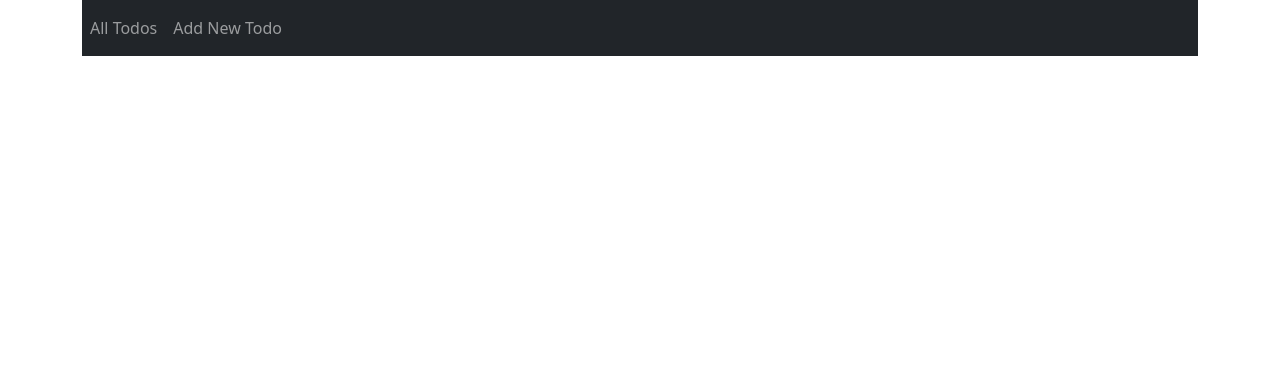
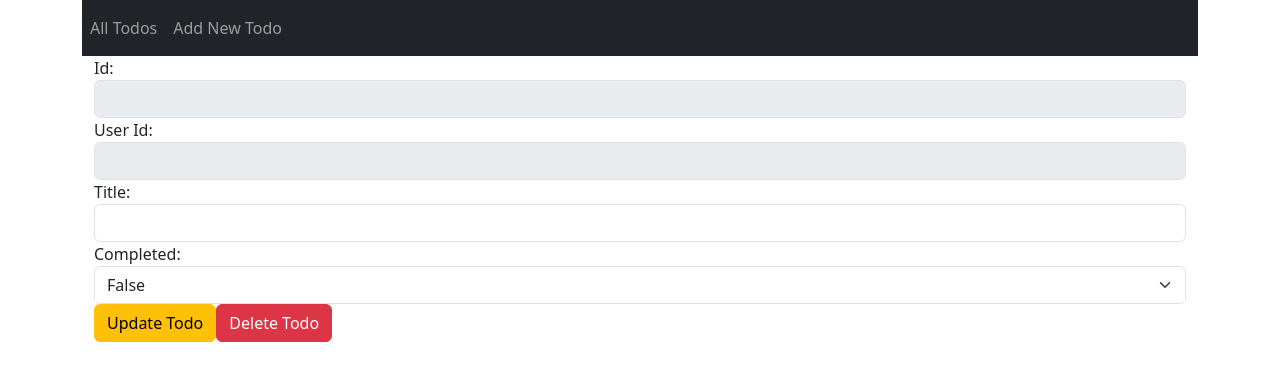
Before and after one commit to pallavi-jtrainer/react_training_aug, a React (Create React App) app: page /todos/1 in a window 1280 px wide. Shown: the top 380 px of the page. Built offline with nearby package versions, Linux system fonts and the light colour scheme; no server answers.

Commit message:
completed the update and delete.

```diff
--- a/package.json
+++ b/package.json
@@ -8,8 +8,10 @@
     "@testing-library/user-event": "^13.5.0",
     "axios": "^1.7.3",
     "bootstrap": "^5.3.3",
+    "history": "^5.3.0",
     "react": "^18.3.1",
     "react-dom": "^18.3.1",
+    "react-router": "^6.26.0",
     "react-router-dom": "^6.26.0",
     "react-scripts": "5.0.1",
     "web-vitals": "^2.1.4"
--- a/src/App.js
+++ b/src/App.js
@@ -3,8 +3,10 @@ import './App.css';
 import AddTodo from './components/AddTodo';
 import TodoList from './components/TodoList';
 import { BrowserRouter as Router, Routes, Route, Link } from 'react-router-dom';
+import UpdateTodo from './components/UpdateTodo';
 
 function App() {
+
   return (
     <div className="container">
       {/* <header className="App-header">
@@ -19,12 +21,17 @@ function App() {
             <li className='nav-item'>
               <Link to='/add' className='nav-link'>Add New Todo</Link>
             </li>
+            {/* <li className='nav-link'>
+              <Link to='/todos/1' className='nav-link'>Update Todo</Link>
+            </li> */}
           </div>
         </nav>
         <div className='container'>
           <Routes>
             <Route path="/" element={<TodoList />}></Route>
+            <Route path="/todos" element={<TodoList />}></Route>
             <Route path='/add' element={<AddTodo />} />
+            <Route path='/todos/:id' element={<UpdateTodo />}/>
           </Routes>
         </div>
       </Router>
--- a/src/components/TodoList.jsx
+++ b/src/components/TodoList.jsx
@@ -1,8 +1,11 @@
 import { Component } from "react"
 import todoService from "../services/todo-service";
+import withRouter from "../withRouter";
+import { Link } from "react-router-dom";
+import { createHashHistory } from 'history'
 
-export default class TodoList extends Component {
 
+class TodoList extends Component {
     constructor(props) {
         super(props);
 
@@ -12,8 +15,11 @@ export default class TodoList extends Component {
             currentIndex: -1
         }
 
+        this.history = createHashHistory();
+
         this.retreiveTodos = this.retreiveTodos.bind(this);
-        this.deleteTodo = this.deleteTodo.bind(this);
+        // this.deleteTodo = this.deleteTodo.bind(this);
+        this.updateTodo = this.updateTodo.bind(this);
     }
 
     componentDidMount() {
@@ -32,11 +38,17 @@ export default class TodoList extends Component {
 
     }
 
-    deleteTodo = (id) => {
-        todoService.deleteTodo(id)
-        .then(response => {
-            console.log(response.data);
-        }).catch(error => {console.log(error);});
+    // deleteTodo = (id) => {
+    //     // console.log('delete method')
+    //     // todoService.deleteTodo(id)
+    //     // .then(response => {
+    //     //     console.log(response.data);
+    //     // }).catch(error => {console.log(error);});
+    // }
+
+    updateTodo = (id) => {
+        // this.props.history.push("/todos/" + id);
+        this.history.push("/todos/" + id);
     }
 
     render() {
@@ -50,8 +62,7 @@ export default class TodoList extends Component {
                                 <th>Id</th>
                                 <th>Title</th>
                                 <th>Completed</th>
-                                <th>Edit</th>
-                                <th>Delete</th>
+                                <th>View Details</th>
                             </tr>
 
                         </thead>
@@ -61,16 +72,20 @@ export default class TodoList extends Component {
                                     <td>{item.userId}</td>
                                     <td>{item.id}</td>
                                     <td>{item.title}</td>
-                                    <td>{item.completed}</td>
+                                    <td>{item.completed + " "}</td>
                                     <td>
-                                        <button className="btn btn-warning">
-                                            Edit Todo
-                                        </button>
+                                        <Link to={'/todos/' + item.id}>
+                                            <button className="btn btn-warning"
+                                            onClick={this.updateTodo(item.id)}>
+                                                View Details
+                                            </button>
+                                        </Link>
                                     </td>
-                                    <td>
+                                    {/* <td>
                                         <button className="btn btn-danger"
-                                        onClick={this.deleteTodo(item.id)}>Delete Todo</button>
-                                    </td>
+                                        // onClick={this.deleteTodo(item.id)}>
+                                        >Delete Todo</button>
+                                    </td> */}
                                 </tr>
                             )) : null}
                         </tbody>
@@ -80,3 +95,5 @@ export default class TodoList extends Component {
         )
     }
 }
+
+export default withRouter(TodoList);
--- a/src/components/UpdateTodo.jsx
+++ b/src/components/UpdateTodo.jsx
@@ -1,5 +1,161 @@
 import { Component } from "react";
+import withRouter from "../withRouter";
+import { Link } from "react-router-dom";
+import todoService from "../services/todo-service";
 
-export default class UpdateTodo extends Component {
+class UpdateTodo extends Component {
 
+    constructor(props) {
+        super(props);
+
+        this.state = {
+            id: null,
+            userId: null,
+            title: "",
+            completed: false,
+            updated: false
+        }
+        this.getCurrentTodo = this.getCurrentTodo.bind(this);
+        this.onChangeTitle = this.onChangeTitle.bind(this);
+        this.onChangeCompleted = this.onChangeCompleted.bind(this);
+        this.updateCurrentTodo = this.updateCurrentTodo.bind(this);
+        this.deleteCurrentTodo = this.deleteCurrentTodo.bind(this);
+    }
+
+    componentDidMount() {
+        this.getCurrentTodo();
+    }
+
+    getCurrentTodo() {
+        const id = this.props.params.id;
+        todoService.getTodo(id)
+            .then((response) => {
+                this.setState({
+                    id: response.data.id,
+                    userId: response.data.userId,
+                    title: response.data.title,
+                    completed: response.data.completed
+                })
+            }).catch((error) => {
+                console.log(error);
+            })
+    }
+    onChangeTitle = (e) => {
+        this.setState({ title: e.target.value });
+    }
+
+    onChangeCompleted = (e) => {
+        this.setState({ completed: e.target.value })
+    }
+
+    updateCurrentTodo() {
+        var data = {
+            id: this.state.id,
+            userId: this.state.userId,
+            title: this.state.title,
+            completed: this.state.completed
+        }
+
+        todoService.updateTodo(this.state.id, data)
+        .then((response) => {
+            this.setState({
+                id: response.data.id,
+                userId: response.data.userId,
+                title: response.data.title,
+                completed: response.data.completed,
+
+                updated: true
+            });
+            console.log(response.data);
+
+        }).catch((error) => {
+            console.log(error)
+        })
+    }
+
+    deleteCurrentTodo() {
+        todoService.deleteTodo(this.state.id)
+        .then((response) => {
+            console.log(response.data);
+        }).catch((error) => {
+            console.log(error);
+        })
+    }
+
+    render() {
+        return (
+            // <div>
+            //     <h3>Id: {this.props.params.id}</h3>
+            // </div>
+
+            <div>
+                <div>
+                    {
+                        this.state.updated ? (
+                            <div>
+                                <h4>Todo Updated Successfully</h4>
+                                <Link to={"/todos"}>
+                                    <button className="btn btn-success">Todos List</button>
+                                </Link>
+
+                            </div>
+                        ) : (
+                            <div>
+                                <div className="form-group">
+                                    <label htmlFor="id">Id: </label>
+                                    <input type="number" className="form-control"
+                                        id="id" name="id"
+                                        required
+                                        value={this.state.id}
+                                        onChange={this.onChangeId}
+                                        disabled/>
+                                </div>
+                                <div className="form-group">
+                                    <label htmlFor="userId">User Id: </label>
+                                    <input type="number" className="form-control"
+                                        id="userId" name="userId"
+                                        required
+                                        value={this.state.userId}
+                                        onChange={this.onChangeUserId}
+                                        disabled/>
+                                </div>
+                                <div className="form-group">
+                                    <label htmlFor="title">Title: </label>
+                                    <input type="text" className="form-control"
+                                        id="title" name="title"
+                                        required
+                                        value={this.state.title}
+                                        onChange={this.onChangeTitle} />
+                                </div>
+                                <div className="form-group">
+                                    <label htmlFor="id">Completed: </label>
+                                    <select className="form-select" value={this.state.completed}
+                                        onChange={this.onChangeCompleted}>
+                                        <option value="true">True</option>
+                                        <option value="false">False</option>
+                                    </select>
+                                </div>
+                                <div>
+                                    <span>
+                                        <button type="button"
+                                            className="btn btn-warning"
+                                            onClick={this.updateCurrentTodo}
+                                        >Update Todo</button>
+                                    </span>
+                                    <span>
+                                        <button type="button"
+                                            className="btn btn-danger"
+                                            onClick={this.deleteCurrentTodo}>
+                                        Delete Todo</button>
+                                    </span>
+                                </div>
+                            </div>
+                        )
+                    }
+                </div>
+            </div>
+        )
+    }
 }
+
+export default withRouter(UpdateTodo);
--- /dev/null
+++ b/src/withRouter.js
@@ -0,0 +1,15 @@
+import { useParams } from "react-router"
+
+const withRouter = WrappedComponent => props => {
+    const params = useParams();
+
+    return (
+        <WrappedComponent
+            {...props}
+            params={params}
+        />
+
+    )
+}
+
+export default withRouter;
```
Also changed, not shown: 1 other file (tests, documents, lock files or other folders).
